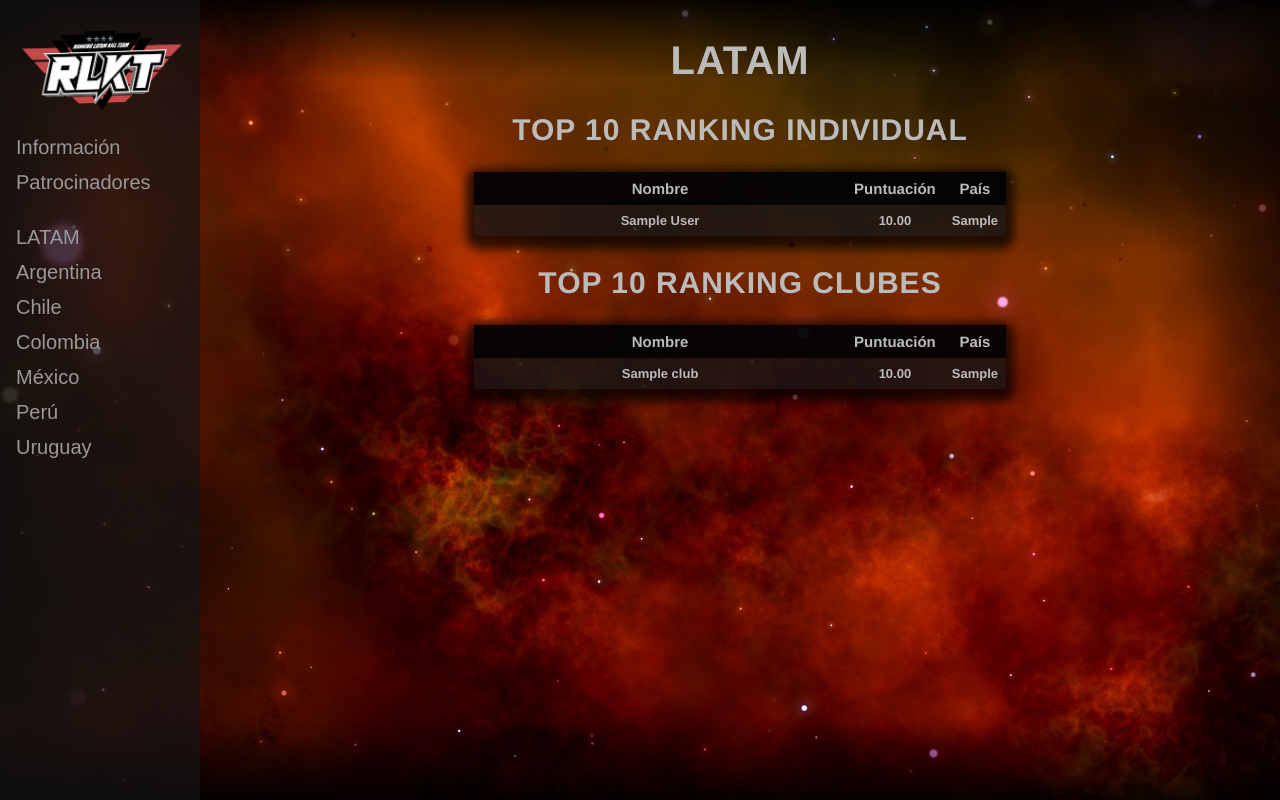
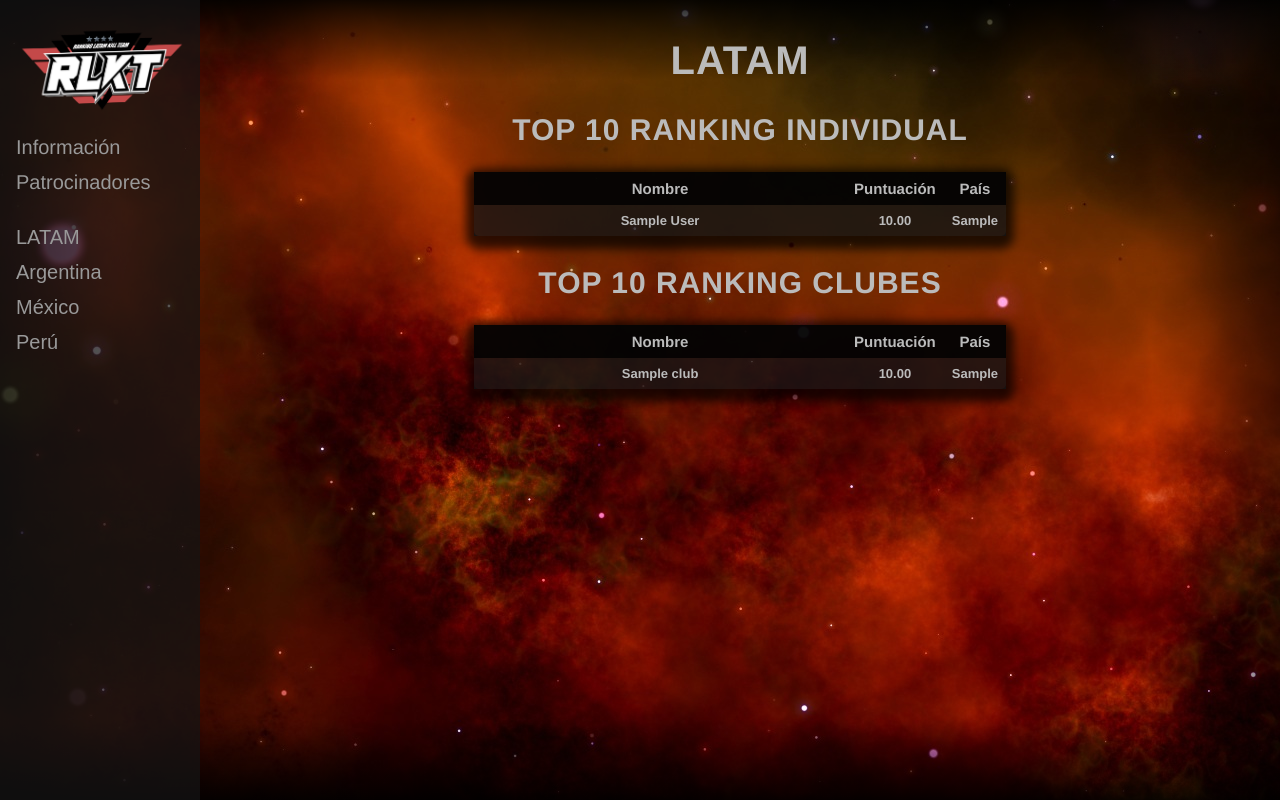
Before and after one commit to MarioFernandezCarballo/ktLatam, a Flask app: page / in a window 1280 px wide. Run offline with Flask 3, Linux system fonts and the light colour scheme; tables that the repository leaves empty hold one stand-in row (values such as "Sample post"); parts of the project's set-up code (start-up, migrations or seed data) failed here and were passed over.

```diff
--- a/static/stylesheets/styles.css
+++ b/static/stylesheets/styles.css
@@ -25,6 +25,9 @@ body{
 }
 .page{
     display: flex;
+}
+.hidden{
+    display: none !important;
 }
 .logo{
     background-image: url(img/logo.png);
--- a/templates/base.html
+++ b/templates/base.html
@@ -32,7 +32,7 @@
                     <a href="/clubs/ar">Clubes</a>
                     <a href="/tournaments/ar">Torneos</a>
                 </div>
-                <button class="dropdown-btn country">Chile
+                <button class="dropdown-btn country hidden">Chile
                     <i class="fa fa-caret-down"></i>
                 </button>
                 <div class="dropdown-container">
@@ -41,7 +41,7 @@
                     <a href="/clubs/ch">Clubes</a>
                     <a href="/tournaments/ch">Torneos</a>
                 </div>
-                <button class="dropdown-btn country">Colombia
+                <button class="dropdown-btn country hidden">Colombia
                     <i class="fa fa-caret-down"></i>
                 </button>
                 <div class="dropdown-container">
@@ -68,7 +68,7 @@
                     <a href="/clubs/pe">Clubes</a>
                     <a href="/tournaments/pe">Torneos</a>
                 </div>
-                <button class="dropdown-btn country">Uruguay
+                <button class="dropdown-btn country hidden">Uruguay
                     <i class="fa fa-caret-down"></i>
                 </button>
                 <div class="dropdown-container">
```
